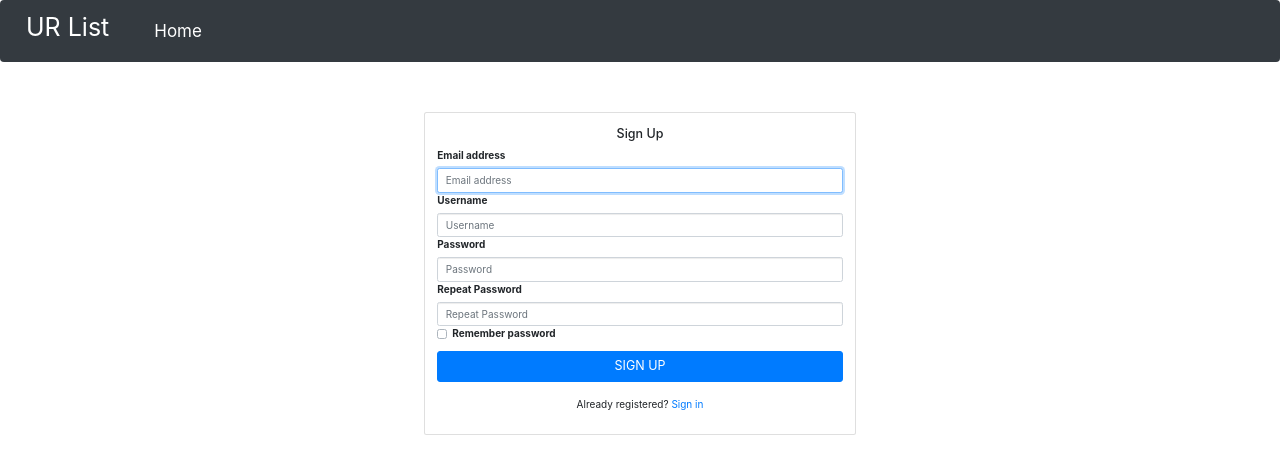
After one commit to shreifelsaid/URList, a Flask app: page /signup in a window 1280 px wide. The commit adds this page. Shown: the top 474 px of the page. Run offline with Flask 2, Linux system fonts and the light colour scheme; some libraries are stand-ins or nearby versions.

Commit message:
Update : added templates for login, logout and signup

```diff
--- a/app.py
+++ b/app.py
@@ -6,7 +6,9 @@ from wtforms import StringField, SubmitField
 from wtforms.validators import DataRequired
 from flask_bootstrap import Bootstrap
 from flask_moment import Moment
+from flask_login import LoginManager
 from werkzeug.utils import secure_filename
+from auth import auth as auth_blueprint
 import os
 import uuid
 
@@ -14,17 +16,23 @@ import uuid
 IMAGE_UPLOAD_FOLDER = '/static/img'
 EXTENSIONS = set(['jpg', 'jpeg'])
 
-
-
 app = Flask(__name__)
 application = app
 app.config['SECRET_KEY'] = 'hard to guess string'
 app.config['SQLALCHEMY_DATABASE_URI'] ='sqlite:///posts.db'
 app.config['SQLALCHEMY_TRACK_MODIFICATIONS'] = False
+app.register_blueprint(auth_blueprint)
+
 
 db = SQLAlchemy(app)
 bootstrap = Bootstrap(app)
 moment = Moment(app)
+
+class user(db.Model):
+    id = db.Column(db.Integer, primary_key= True)
+    email = db.Column(db.String(200), unique = True)
+    username = db.Column(db.String(200), unique = True)
+    password = db.Column(db.String(100))
 
 class posts(db.Model):
     id = db.Column(db.Integer, primary_key= True)
--- /dev/null
+++ b/auth.py
@@ -0,0 +1,15 @@
+from flask import Blueprint, render_template, redirect, url_for
+
+auth = Blueprint('auth', __name__)
+
+@auth.route('/login')
+def login():
+    return  render_template('login.html')
+
+@auth.route('/logout')
+def logout():
+    return redirect(url_for('index'))
+
+@auth.route('/signup')
+def signup():
+    return  render_template('signup.html')
--- a/requirements.txt
+++ b/requirements.txt
@@ -2,6 +2,7 @@ click==7.1.2
 dominate==2.6.0
 Flask==1.1.2
 Flask-Bootstrap==3.3.7.1
+Flask-Login==0.5.0
 Flask-Moment==0.10.0
 Flask-SQLAlchemy==2.4.4
 Flask-WTF==0.14.3
--- a/templates/base.html
+++ b/templates/base.html
@@ -9,7 +9,7 @@
 <link rel= "stylesheet" type= "text/css" href= "{{url_for('static', filename='css/style.css')}}">
 
 <link rel="stylesheet" href="https://cdn.jsdelivr.net/npm/bootstrap@4.5.3/dist/css/bootstrap.min.css" integrity="sha384-TX8t27EcRE3e/ihU7zmQxVncDAy5uIKz4rEkgIXeMed4M0jlfIDPvg6uqKI2xXr2" crossorigin="anonymous">
-
+{% endblock %}
 
 {% block navbar %}
 
--- /dev/null
+++ b/templates/signup.html
@@ -0,0 +1,48 @@
+{% extends "base.html" %}
+{% block page_content %}
+
+<body>
+    <div class="container">
+      <div class="row">
+        <div class="col-sm-9 col-md-7 col-lg-5 mx-auto">
+          <div class="card card-signin my-5">
+            <div class="card-body">
+              <h5 class="card-title text-center">Sign Up</h5>
+              <form class="form-signin">
+                <div class="form-label-group">
+                  <label for="inputEmail">Email address</label>
+                  <input type="email" id="inputEmail" class="form-control" placeholder="Email address" required autofocus>
+                </div>
+
+                <div class="form-label-group">
+                    <label for="inputName">Username</label>
+                    <input id="inputName" class="form-control" placeholder="Username" required autofocus>
+                  </div>
+
+
+                <div class="form-label-group">
+                  <label for="inputPassword">Password</label>
+                  <input type="password" id="inputPassword" class="form-control" placeholder="Password" required>
+                </div>
+
+                <div class="form-label-group">
+                    <label for="repeatPassword">Repeat Password</label>
+                    <input type="password" id="repeatPassword" class="form-control" placeholder="Repeat Password" required>
+                  </div>
+
+                <div class="custom-control custom-checkbox mb-3">
+                  <input type="checkbox" class="custom-control-input" id="customCheck1">
+                  <label class="custom-control-label" for="customCheck1">Remember password</label>
+                </div>
+                <button class="btn btn-lg btn-primary btn-block text-uppercase" type="submit">Sign Up</button>
+                <br>
+                <p class="text-center log-or-reg-p">Already registered? <a href="/login">Sign in</a></p>
+              </form>
+            </div>
+          </div>
+        </div>
+      </div>
+    </div>
+  </body>
+
+{% endblock %}
```
Also changed, not shown: templates/login.html (added, +37 -0 lines).
